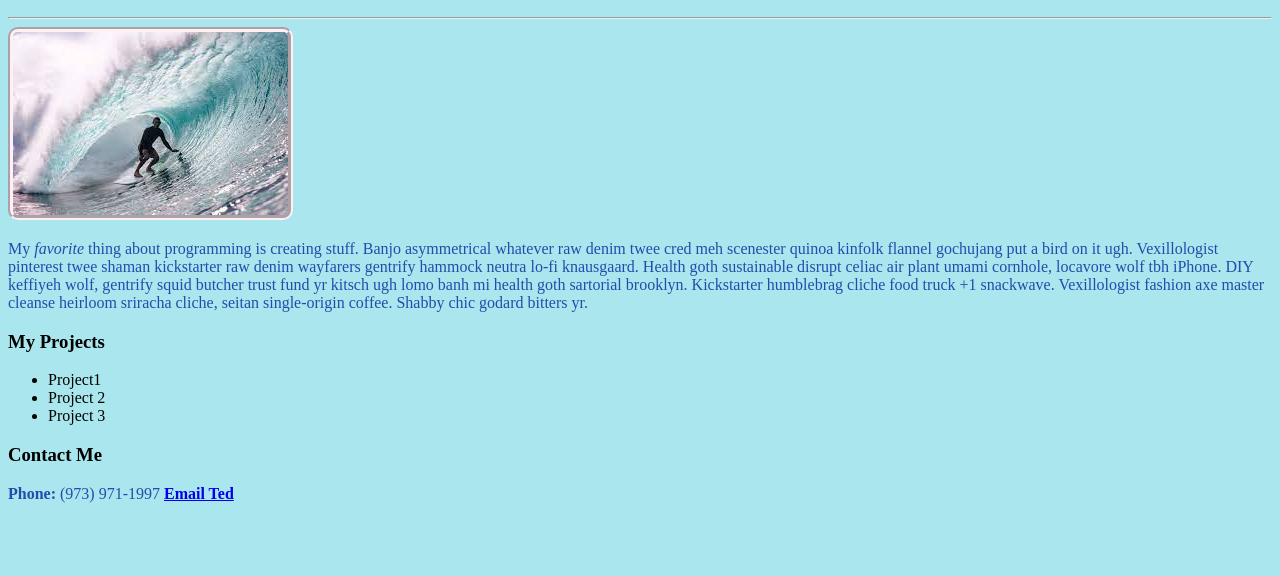
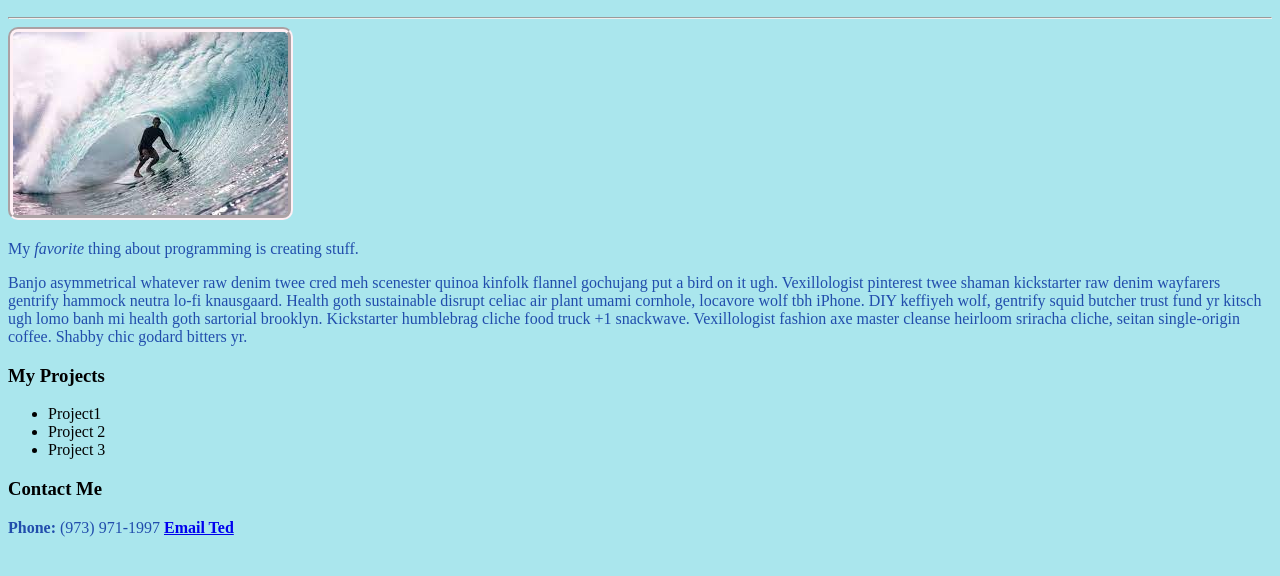
Before and after one commit to TedT97/Teds-Portfolio, a plain HTML site: page index.html in a window 1280 px wide. Shown: the part 110-686 px from the top of the page. Drawn offline with Linux system fonts and the light colour scheme.

Commit message:
fixed paragraph spacing - Ted

```diff
--- a/index.html
+++ b/index.html
@@ -16,7 +16,8 @@
                 src="./surferpic.jfif">
                 </a>
                 <p>
-                  My <i>favorite</i> thing about programming is creating stuff.
+                  My <i>favorite</i> thing about programming is creating stuff. </p>
+    <p>
 Banjo asymmetrical whatever raw denim twee cred meh scenester quinoa kinfolk flannel gochujang put a bird on it ugh. Vexillologist pinterest twee shaman kickstarter raw denim wayfarers gentrify hammock neutra lo-fi knausgaard. Health goth sustainable disrupt celiac air plant umami cornhole, locavore wolf tbh iPhone. DIY keffiyeh wolf, gentrify squid butcher trust fund yr kitsch ugh lomo banh mi health goth sartorial brooklyn. Kickstarter humblebrag cliche food truck +1 snackwave. Vexillologist fashion axe master cleanse heirloom sriracha cliche, seitan single-origin coffee. Shabby chic godard bitters yr.
 </p>
 <h3>My Projects</h3>
```
